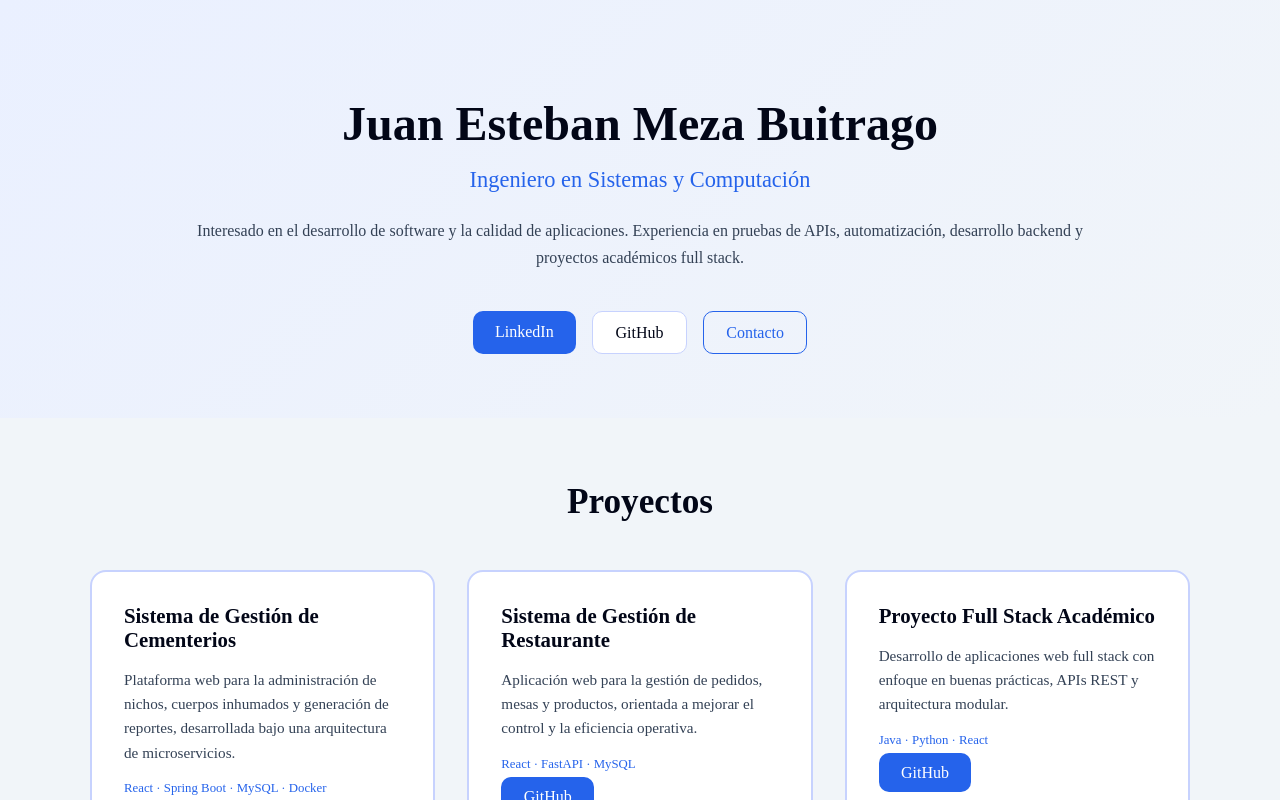
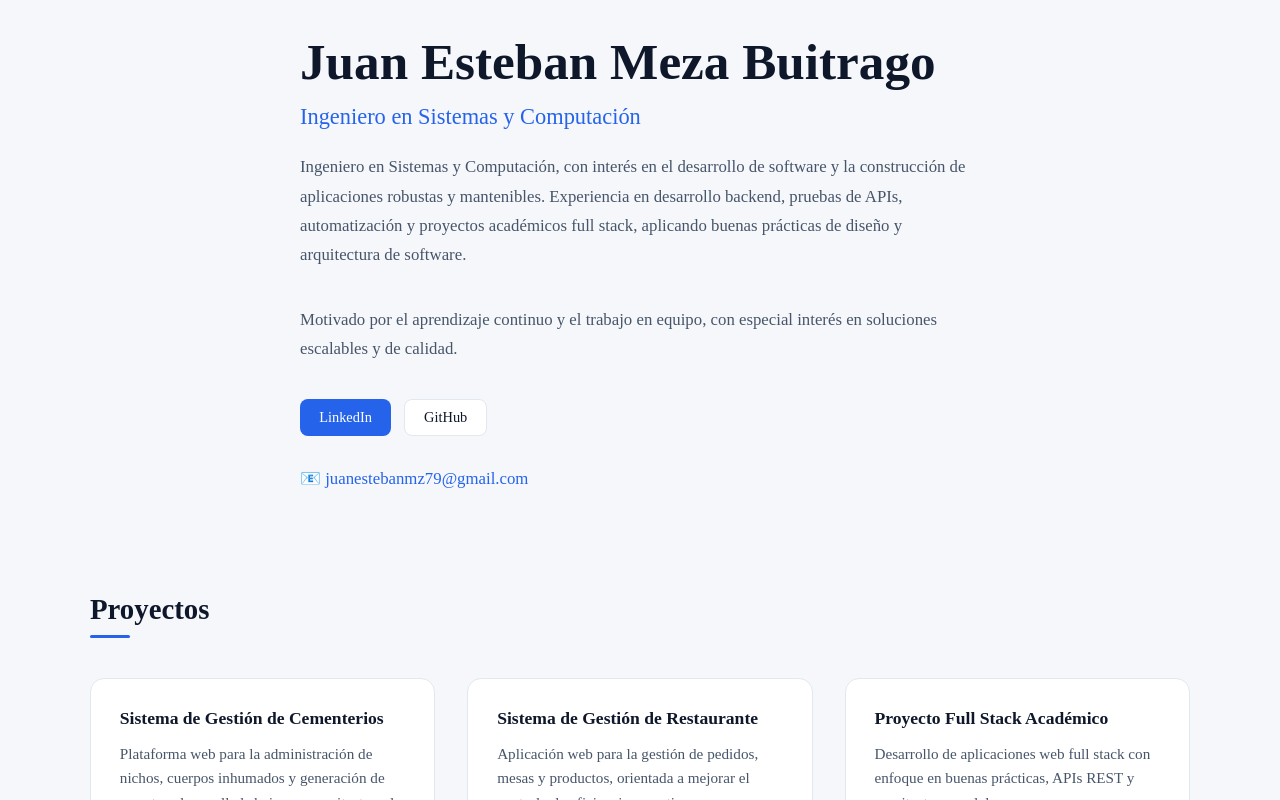
Before and after one commit to juanmz1606/juanmz1606.github.io, a React (Vite) app: page / in a window 1280 px wide. Shown: the top 800 px of the page. Built offline with nearby package versions, Linux system fonts and the light colour scheme.

Commit message:
Cambio de estilos

```diff
--- a/src/pages/Home.tsx
+++ b/src/pages/Home.tsx
@@ -9,14 +9,21 @@ const Home: React.FC = () => {
         <h2>Ingeniero en Sistemas y Computación</h2>
 
         <p>
-          Interesado en el desarrollo de software y la calidad de aplicaciones.
-          Experiencia en pruebas de APIs, automatización, desarrollo backend y
-          proyectos académicos full stack.
+          Ingeniero en Sistemas y Computación, con interés en el desarrollo de
+          software y la construcción de aplicaciones robustas y mantenibles.
+          Experiencia en desarrollo backend, pruebas de APIs, automatización y
+          proyectos académicos full stack, aplicando buenas prácticas de diseño
+          y arquitectura de software.
+        </p>
+
+        <p>
+          Motivado por el aprendizaje continuo y el trabajo en equipo, con
+          especial interés en soluciones escalables y de calidad.
         </p>
 
         <div className="home-buttons">
           <a
-            href="https://www.linkedin.com"
+            href="https://www.linkedin.com/in/juanmeza-sistemas"
             target="_blank"
             rel="noreferrer"
             className="btn primary"
@@ -32,11 +39,17 @@ const Home: React.FC = () => {
           >
             GitHub
           </a>
+        </div>
 
-          <a href="mailto:juanestebanmz79@gmail.com" className="btn outline">
-            Contacto
+        <p style={{ marginTop: "1.8rem", color: "#475569" }}>
+          📧{" "}
+          <a
+            href="mailto:juanestebanmz79@gmail.com"
+            style={{ color: "#2563eb", textDecoration: "none" }}
+          >
+            juanestebanmz79@gmail.com
           </a>
-        </div>
+        </p>
       </div>
     </section>
   );
--- a/src/styles/home.css
+++ b/src/styles/home.css
@@ -1,52 +1,57 @@
 .home {
-  padding: 6rem 2rem 4rem;
-  background: linear-gradient(135deg, #eaf0ff, #f1f5f9);
+  padding: 2rem 1.5rem 1.5rem;
+  background: #f5f7fb;
   display: flex;
   justify-content: center;
-  align-items: center;
 }
 
 .home-container {
   max-width: 900px;
-  text-align: center;
+  text-align: left;
 }
 
 .home h1 {
-  font-size: 3rem;
-  color: #020617;
-  margin-bottom: 1rem;
+  font-size: 3.2rem;
+  color: #0f172a;
+  margin-bottom: 0.8rem;
+  font-weight: 700;
 }
 
 .home h2 {
   font-size: 1.4rem;
   font-weight: 500;
   color: #2563eb;
-  margin-bottom: 1.5rem;
+  margin-bottom: 1.4rem;
 }
 
 .home p {
-  font-size: 1rem;
-  line-height: 1.7;
-  color: #334155;
-  margin-bottom: 2.5rem;
+  max-width: 680px;
+  font-size: 1.05rem;
+  line-height: 1.75;
+  color: #475569;
+  margin-bottom: 2.2rem;
 }
 
 /* BOTONES */
 .home-buttons {
   display: flex;
-  justify-content: center;
-  gap: 1rem;
+  gap: 0.8rem;
   flex-wrap: wrap;
 }
 
 .btn {
-  padding: 0.7rem 1.4rem;
-  border-radius: 10px;
+  padding: 0.55rem 1.2rem;
+  border-radius: 8px;
+  font-size: 0.9rem;
   font-weight: 500;
   text-decoration: none;
   transition: all 0.25s ease;
+  display: inline-flex;
+  align-items: center;
+  gap: 0.4rem;
 }
 
+/* Botón principal */
 .btn.primary {
   background: #2563eb;
   color: #ffffff;
@@ -56,16 +61,18 @@
   background: #1e40af;
 }
 
+/* Botón secundario */
 .btn.secondary {
   background: #ffffff;
-  color: #020617;
-  border: 1px solid #c7d2fe;
+  color: #0f172a;
+  border: 1px solid #e2e8f0;
 }
 
 .btn.secondary:hover {
-  background: #e0e7ff;
+  background: #f1f5f9;
 }
 
+/* Botón outline */
 .btn.outline {
   background: transparent;
   color: #2563eb;
@@ -73,5 +80,5 @@
 }
 
 .btn.outline:hover {
-  background: #e0e7ff;
+  background: #eff6ff;
 }
--- a/src/styles/projects.css
+++ b/src/styles/projects.css
@@ -1,15 +1,31 @@
 .projects {
-  padding: 4rem 2rem;
-  background: #f1f5f9;
+  padding: 2.5rem 2rem 5rem;
+  background: #f5f7fb;
 }
 
+/* Título con línea azul */
 .projects h2 {
-  font-size: 2.2rem;
-  margin-bottom: 3rem;
-  text-align: center;
-  color: #020617;
+  font-size: 1.8rem;
+  margin-bottom: 2.5rem;
+  color: #0f172a;
+  text-align: left;
+  max-width: 1100px;
+  margin-left: auto;
+  margin-right: auto;
+  position: relative;
 }
 
+.projects h2::after {
+  content: "";
+  display: block;
+  width: 40px;
+  height: 3px;
+  background: #2563eb;
+  margin-top: 0.6rem;
+  border-radius: 2px;
+}
+
+/* Grid */
 .projects-grid {
   max-width: 1100px;
   margin: 0 auto;
@@ -18,46 +34,45 @@
   gap: 2rem;
 }
 
-/* TARJETAS */
+/* Tarjetas */
 .project-card {
   background: #ffffff;
-  border: 2px solid #c7d2fe;
-  border-radius: 16px;
-  padding: 2rem;
+  border: 1px solid #e2e8f0;
+  border-radius: 14px;
+  padding: 1.8rem;
   display: flex;
   flex-direction: column;
-  gap: 1rem;
-  transition: all 0.25s ease;
+  gap: 0.8rem;
+  transition: transform 0.25s ease, box-shadow 0.25s ease;
 }
 
 .project-card:hover {
-  transform: translateY(-6px);
-  background: #eaf0ff;
-  box-shadow: 0 20px 40px rgba(37, 99, 235, 0.2);
+  transform: translateY(-4px);
+  box-shadow: 0 12px 25px rgba(15, 23, 42, 0.08);
 }
 
 .project-card h3 {
-  font-size: 1.3rem;
-  color: #020617;
+  font-size: 1.1rem;
+  color: #0f172a;
+  font-weight: 600;
 }
 
 .project-card p {
   font-size: 0.95rem;
   line-height: 1.6;
-  color: #334155;
+  color: #475569;
 }
 
-.project-card span {
-  font-size: 0.8rem;
-  color: #2563eb;
+/* Links */
+.project-links {
+  margin-top: auto;
 }
 
-/* LINKS */
 .project-links a {
-  margin-top: auto;
   color: #2563eb;
   font-weight: 500;
   text-decoration: none;
+  font-size: 0.9rem;
 }
 
 .project-links a:hover {
```
